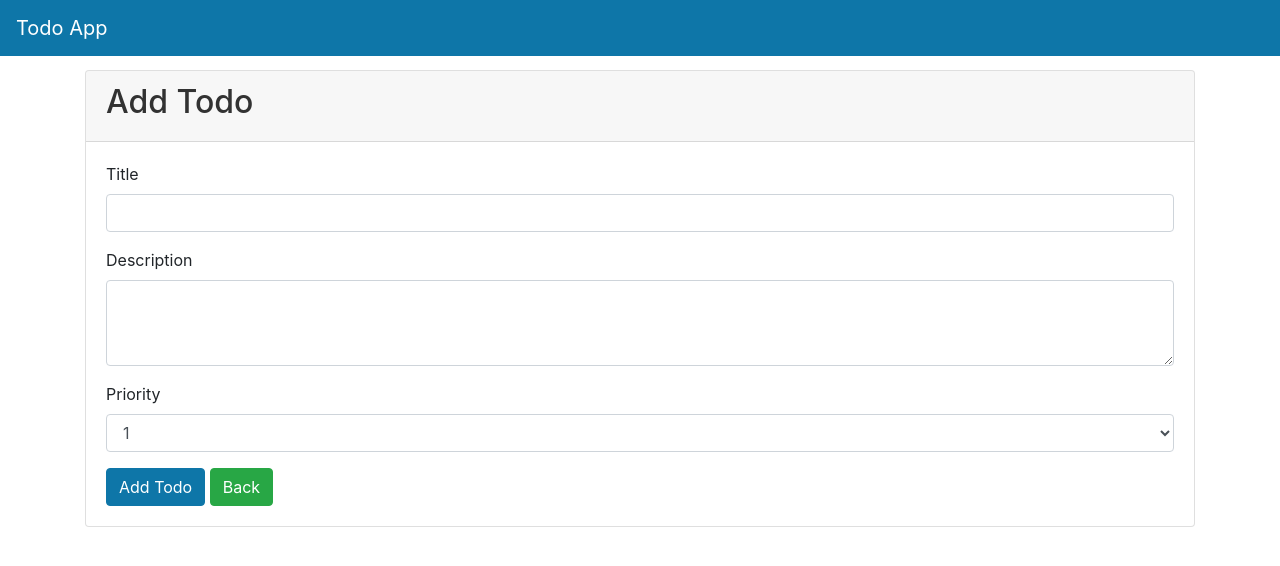
After one commit to ymw0331/todoapp, a FastAPI app: template templates/add-todo.html in a window 1280 px wide. The commit adds this page. Shown: the top 566 px of the page. Run offline with FastAPI, Linux system fonts and the light colour scheme; the template is opened without the code that fills it, so the values that code supplies are empty; some libraries are stand-ins or nearby versions.

Commit message:
feat: add todo page

```diff
--- /dev/null
+++ b/templates/add-todo.html
@@ -0,0 +1,43 @@
+{%include "layout.html"%}
+
+<div class="container">
+    <div class="card">
+
+        <div class="card-header">
+            <h2>Add Todo</h2>
+        </div>
+
+
+        <div class="card-body">
+
+            <form id="todoForm">
+
+                <div class="form-group">
+                    <label>Title</label>
+                    <input type="text" class="form-control" id="title" name="title" required>
+                </div>
+
+                <div class="form-group">
+                    <label>Description</label>
+                    <textarea class="form-control" rows="3" name="description" required></textarea>
+                </div>
+
+                <div class="form-group">
+                    <label>Priority</label>
+                    <select class="form-control" name="priority" required>
+                        <option>1</option>
+                        <option>2</option>
+                        <option>3</option>
+                        <option>4</option>
+                        <option>5</option>
+                    </select>
+                </div>
+
+                <button type="submit" class="btn btn-primary">Add Todo</button>
+
+                <a href="/todos/todo-page" class="btn btn-success">Back</a>
+
+            </form>
+        </div>
+    </div>
+</div>
--- a/templates/todo.html
+++ b/templates/todo.html
@@ -50,7 +50,7 @@
                         {% endfor %}
                     </tbody>
                 </table>
-                <a href="/add-todo-page" class="btn btn-primary">Add Todo</a>
+                <a href="add-todo-page" class="btn btn-primary">Add Todo</a>
             </div>
         </div>
     </div>
```
Also changed, not shown: routers/todos.py (+22 -1 lines).
